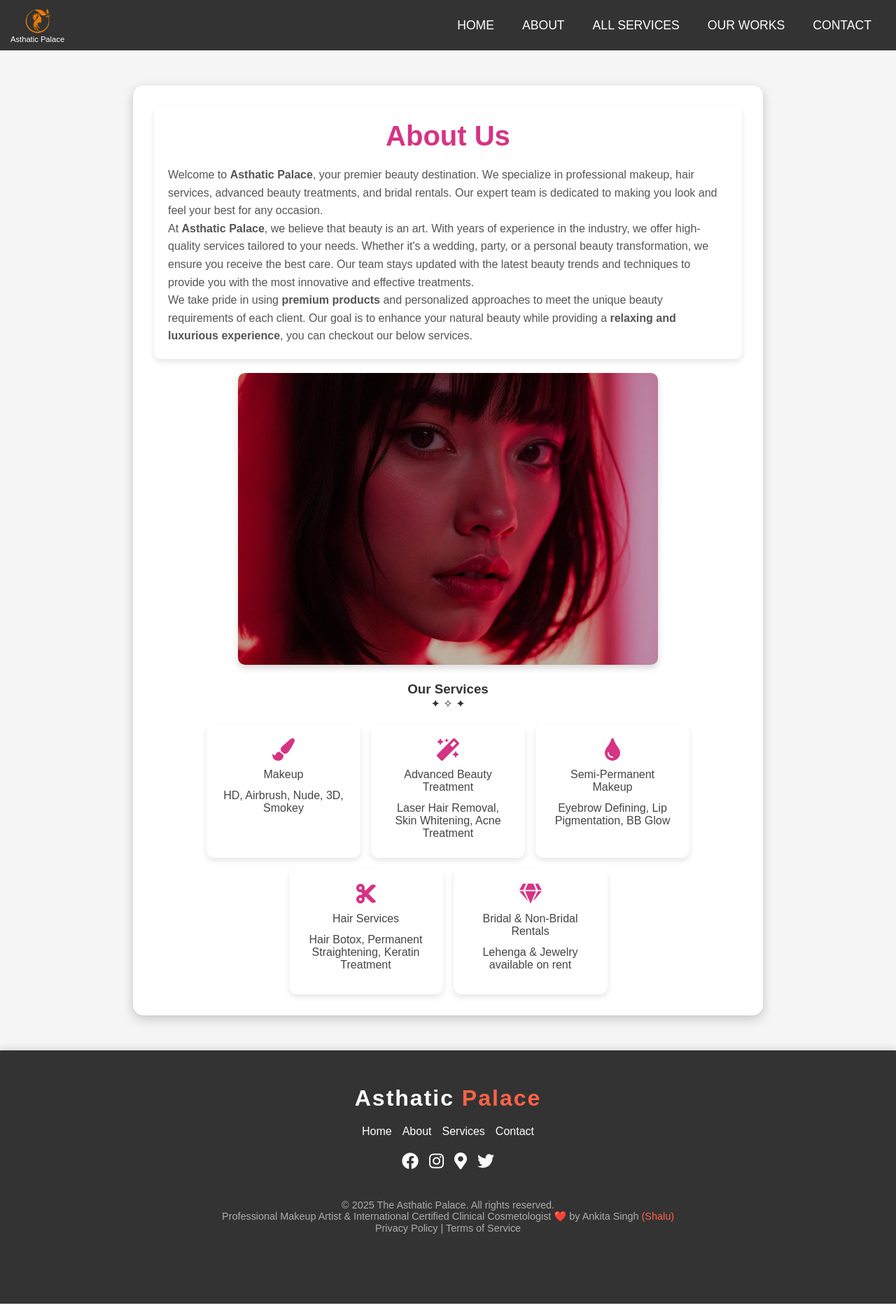
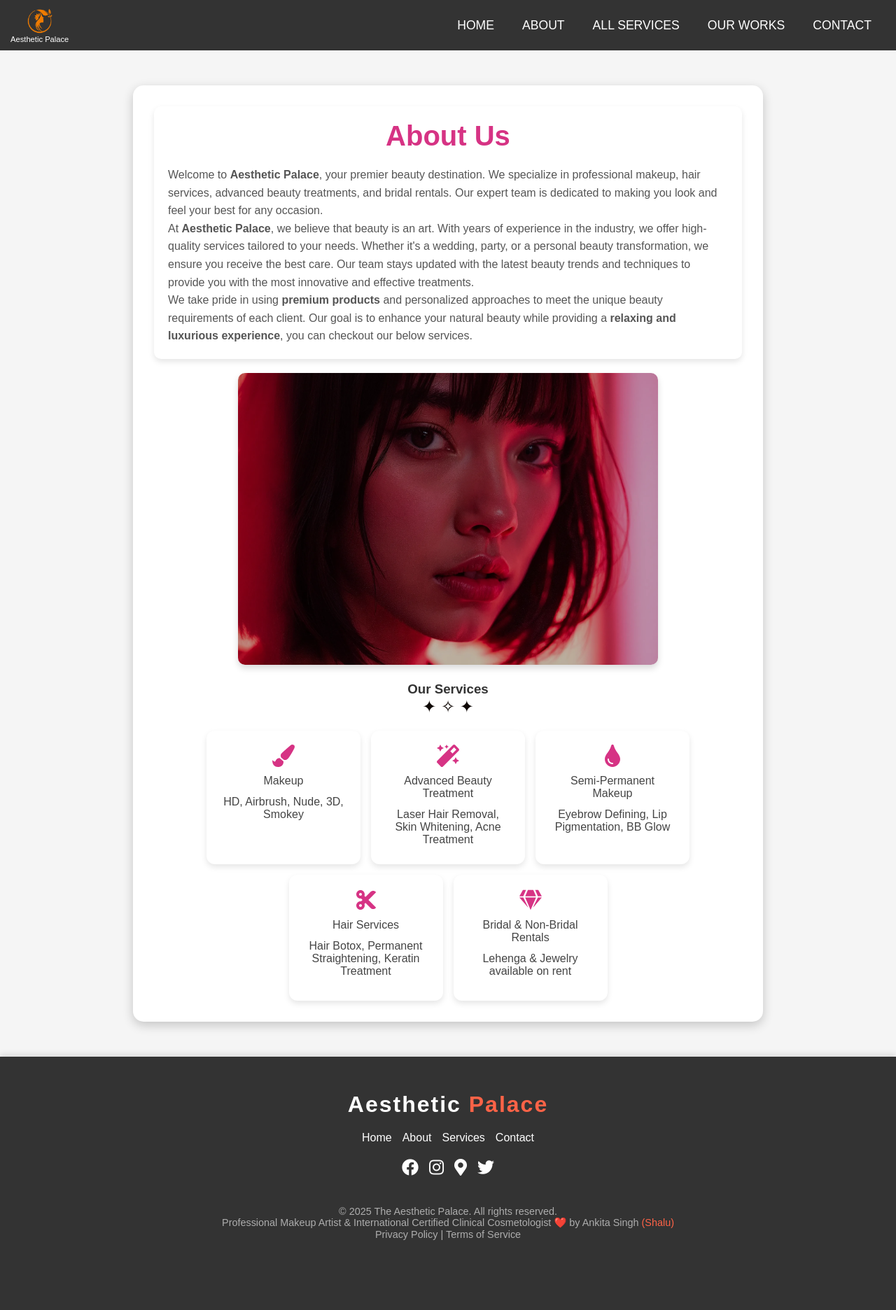
Before and after one commit to Magnetronn/Beauty-App, a React (Create React App) app: page /about in a window 1280 px wide. Shown: the whole page at 70% size. Built offline with nearby package versions, Linux system fonts and the light colour scheme.

Commit message:
updates css

```diff
--- a/public/index.html
+++ b/public/index.html
@@ -28,7 +28,7 @@
     rel="stylesheet"
     href="https://cdnjs.cloudflare.com/ajax/libs/font-awesome/5.15.3/css/all.min.css"
      />
-    <title>Asthatic Palace</title>
+    <title>Aesthetic Palace</title>
   </head>
   <body>
     <noscript>You need to enable JavaScript to run this app.</noscript>
--- a/src/components/AboutPage.js
+++ b/src/components/AboutPage.js
@@ -15,10 +15,10 @@
           <div className="about-card">
             <h2 className="about-heading">About Us</h2>
             <p>
-              Welcome to <strong>Asthatic Palace</strong>, your premier beauty destination. We specialize in professional makeup, hair services, advanced beauty treatments, and bridal rentals. Our expert team is dedicated to making you look and feel your best for any occasion.
+              Welcome to <strong>Aesthetic Palace</strong>, your premier beauty destination. We specialize in professional makeup, hair services, advanced beauty treatments, and bridal rentals. Our expert team is dedicated to making you look and feel your best for any occasion.
             </p>
             <p>
-              At <strong>Asthatic Palace</strong>, we believe that beauty is an art. With years of experience in the industry, we offer high-quality services tailored to your needs. Whether it's a wedding, party, or a personal beauty transformation, we ensure you receive the best care. Our team stays updated with the latest beauty trends and techniques to provide you with the most innovative and effective treatments.
+              At <strong>Aesthetic Palace</strong>, we believe that beauty is an art. With years of experience in the industry, we offer high-quality services tailored to your needs. Whether it's a wedding, party, or a personal beauty transformation, we ensure you receive the best care. Our team stays updated with the latest beauty trends and techniques to provide you with the most innovative and effective treatments.
             </p>
             <p>
               We take pride in using <strong>premium products</strong> and personalized approaches to meet the unique beauty requirements of each client. Our goal is to enhance your natural beauty while providing a <strong>relaxing and luxurious experience</strong>, you can checkout our below services.
--- a/src/components/Footer.js
+++ b/src/components/Footer.js
@@ -5,7 +5,7 @@
     <footer>
       <div className="footer-container">
         <div className="footer-logo">
-          <h1><span>Asthatic</span> Palace</h1>
+          <h1><span>Aesthetic</span> Palace</h1>
         </div>
         <div className="footer-nav">
           <a href="#">Home</a>
@@ -30,7 +30,7 @@
         </div>
 
         <div className="footer-bottom">
-          <p>&copy; 2025 The Asthatic Palace. All rights reserved.</p>
+          <p>&copy; 2025 The Aesthetic Palace. All rights reserved.</p>
           <p>Professional Makeup Artist & International Certified Clinical Cosmetologist <span style={{ color: '#ff6347' }}>❤️</span> by Ankita Singh<span style={{ color: '#ff6347' }}> (Shalu)</span> </p>
           <a href="/privacy-policy">Privacy Policy</a> | <a href="/terms">Terms of Service</a>
         </div>
--- a/src/components/Header.js
+++ b/src/components/Header.js
@@ -16,8 +16,8 @@
   return (
     <header className="header">
       <div className="navbar-logo" onClick={handleLogoClick} style={{ cursor: "pointer" }}>
-        <img src="/logos.png" alt="Asthatic Palace Logo" className="logo" />
-        <h1 className="studio-name">Asthatic Palace</h1>
+        <img src="/logos.png" alt="Aesthetic Palace Logo" className="logo" />
+        <h1 className="studio-name">Aesthetic Palace</h1>
       </div>
 
       <div className="menu-icon" onClick={toggleMobileMenu}>
--- a/src/styles/AboutPage.css
+++ b/src/styles/AboutPage.css
@@ -21,6 +21,11 @@
     color: #d63384;
     margin-bottom: 20px;
     text-align: center;
+  }
+
+  .separator{
+    color: #0e0704;
+    font-size: 1.5rem;
   }
 
   .about-card {
```
Also changed, not shown: public/Eye.jpg (deleted), 1 other file (tests, documents, lock files or other folders).
